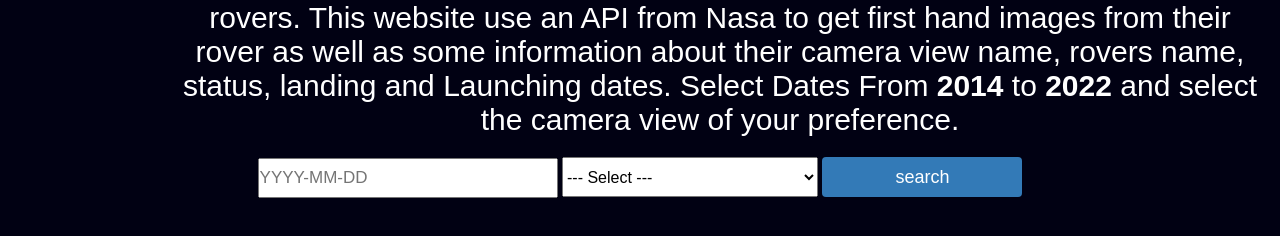
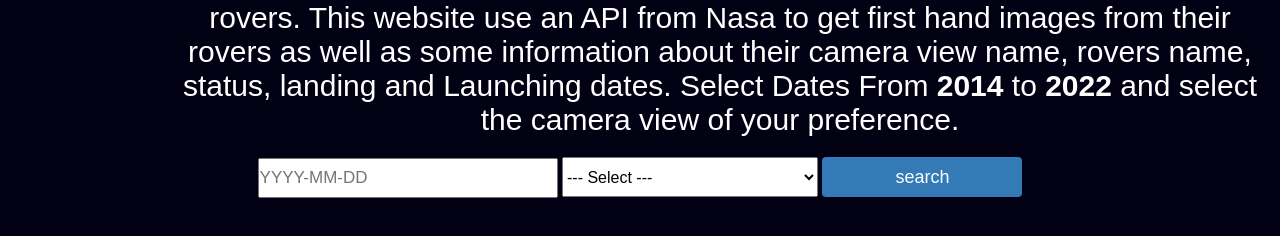
Before and after one commit to Andresyance20/Mars-Explorer, a plain HTML site: page index.html in a window 1280 px wide. Shown: the part 158-394 px from the top of the page. Drawn offline with Linux system fonts and the light colour scheme.

Commit message:
Update index.html
typos

```diff
--- a/index.html
+++ b/index.html
@@ -14,7 +14,7 @@
                 <img src="Images/spaceship.png" alt="Logo" class="logo">
                 <h1 class="Title">Mars Explorer</h1>
                 <p class="description">Discover the wonders of Mars through stunning images captured by NASA's rovers. This website use an API
-                    from Nasa to get first hand images from their rover as well as some information about their camera view name, rovers name, status, landing and Launching dates.
+                    from Nasa to get first hand images from their rovers as well as some information about their camera view name, rovers name, status, landing and Launching dates.
                     Select Dates From <b>2014</b> to <b>2022</b> and select the camera view of your preference.
                 </p>
 
```
